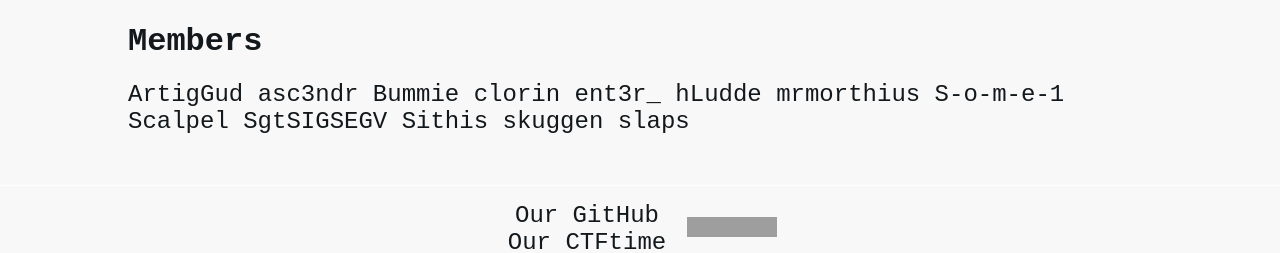
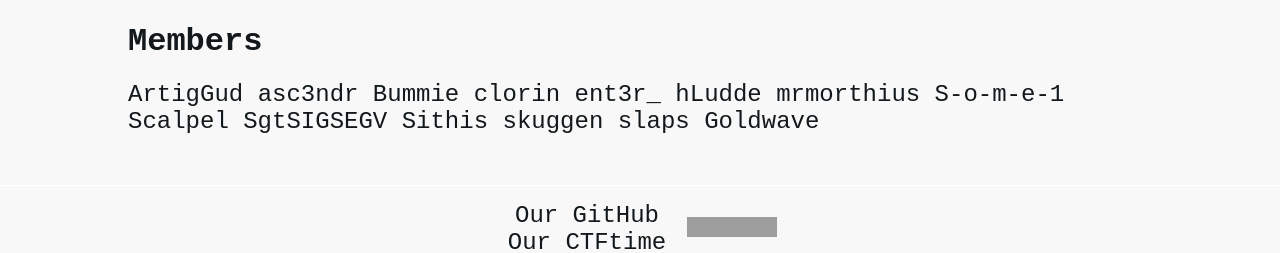
Before and after one commit to Corax-team/website, a Jekyll site: the page built from public/index.html, in a window 1280 px wide. Shown: the part 956-1209 px from the top of the page. Built offline with Jekyll 4.4.1, drawn with Linux system fonts in a browser that asks for light colours; grey boxes are pictures that could not be loaded.

Commit message:
La til goldwave til member list

```diff
--- a/public/_data/members.yml
+++ b/public/_data/members.yml
@@ -11,3 +11,4 @@
 - name: Sithis
 - name: skuggen
 - name: slaps
+- name: Goldwave
```
